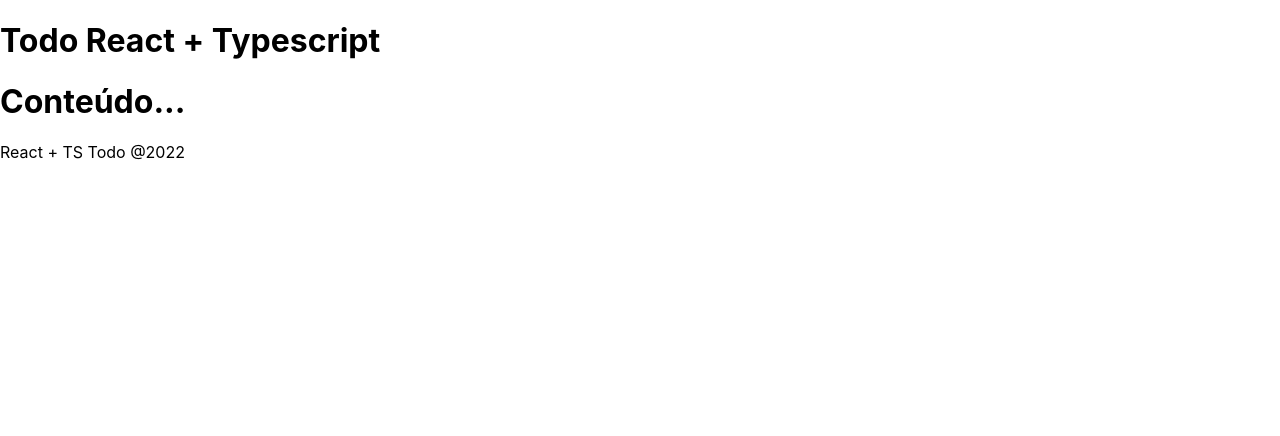
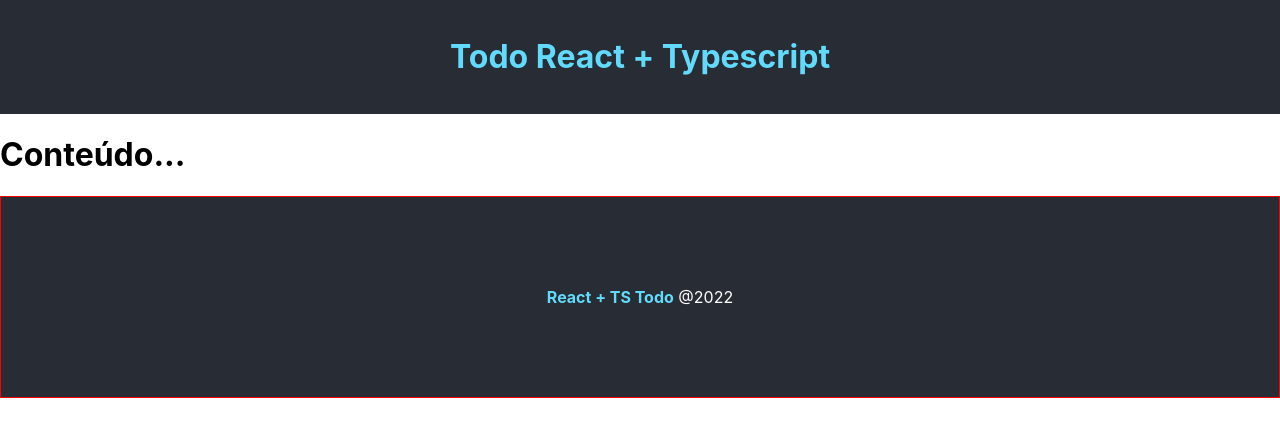
Before and after one commit to IagoMesquita/todo-list-react-ts, a React (Create React App) app: page / in a window 1280 px wide. Shown: the top 436 px of the page. Built offline with nearby package versions, Linux system fonts and the light colour scheme.

Commit message:
style: Header and Footer

```diff
--- /dev/null
+++ b/src/components/Footer/Footer.module.css
@@ -0,0 +1,14 @@
+.footer {
+  border: solid 1px red;
+  height: 200px;
+  display: flex;
+  align-items: center;
+  justify-content: center;
+  background-color: #282c34;
+  color:#fff;
+}
+
+.footer span {
+  font-weight: bold;
+  color: #61dafb;
+}
--- a/src/components/Footer/index.tsx
+++ b/src/components/Footer/index.tsx
@@ -1,6 +1,8 @@
+import styles from './Footer.module.css';
+
 function Footer() {
   return (
-    <footer>
+    <footer className={ styles.footer }>
         <p>
           <span>React + TS Todo</span> @2022
         </p>
--- /dev/null
+++ b/src/components/Header/Header.module.css
@@ -0,0 +1,6 @@
+.header {
+  background-color: #282c34;
+  color: #61dafb;
+  text-align: center;
+  padding: 1em;
+}
--- a/src/components/Header/index.tsx
+++ b/src/components/Header/index.tsx
@@ -1,6 +1,8 @@
+import styles from './Header.module.css';
+
 function Header() {
   return (
-    <header>
+    <header className={ styles.header }>
       <h1>Todo React + Typescript</h1>
     </header>
   );
```
Also changed, not shown: src/logo.svg (deleted).
